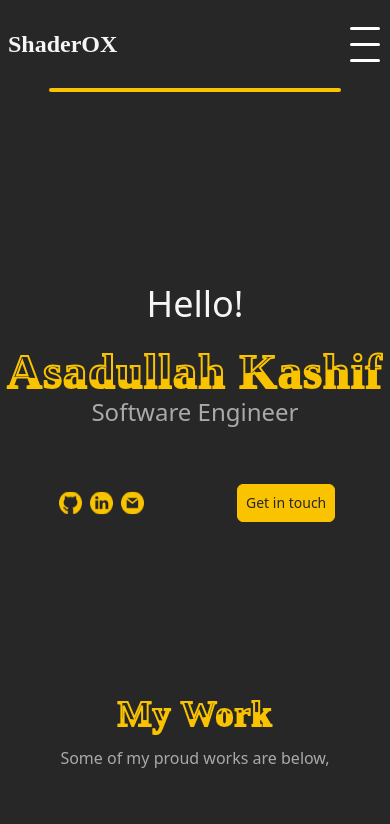
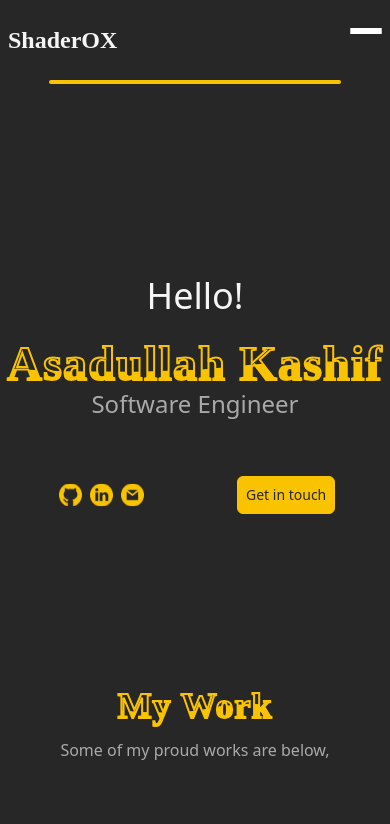
Before and after one commit to ShaderOX/personal-portfolio, a React (Create React App) app: page / in a window 390 px wide. Shown: the top 824 px of the page. Built offline with nearby package versions, Linux system fonts and the light colour scheme.

Commit message:
Made the design of hamburger better

```diff
--- a/src/App.css
+++ b/src/App.css
@@ -51,55 +51,36 @@
 
 /* Hamburger Menu */
 .hamburger-menu {
-  position: relative;
   display: flex;
   width: 32px;
-  height: 40px;
+  height: 24px;
   padding: 0;
-  justify-content: center;
+  flex-direction: column;
+  justify-content: space-between;
   align-items: center;
   border-radius: 3px;
   cursor: pointer;
-
   transition: all 300ms ease-in-out;
 }
 
-.hamburger-menu__burger {
-  width: 30px;
-  height: 3px;
+.hamburger-menu div {
+  height: 2px;
+  width: 100%;
   border-radius: 3px;
   background: white;
   transition: all 300ms ease-in-out;
 }
 
-.hamburger-menu__burger::before,
-.hamburger-menu__burger::after {
-  content: "";
-  position: absolute;
-  width: 30px;
-  height: 3px;
-  border-radius: 3px;
-  background: white;
-  transition: all 300ms ease-in-out;
+.hamburger-menu.open :nth-child(2) {
+  background: transparent;
+  transform: translateX(50px);
 }
 
-.hamburger-menu__burger::before {
-  transform: translate(-15px, -16px);
-}
-
-.hamburger-menu__burger::after {
-  transform: translate(-15px, 16px);
-}
-
-.hamburger-menu.open .hamburger-menu__burger {
-  background: transparent;
-}
-
-.hamburger-menu.open .hamburger-menu__burger::before {
-  transform: translateX(-15px) rotate(-45deg);
+.hamburger-menu.open :first-child {
+  transform: translateY(11px) rotate(-45deg);
   background: theme(colors.myyellow);
 }
-.hamburger-menu.open .hamburger-menu__burger::after {
-  transform: translateX(-15px) rotate(45deg);
+.hamburger-menu.open :last-child {
+  transform: translateY(-11px) rotate(45deg);
   background: theme(colors.myyellow);
 }
--- a/src/components/icons/Hamburger.tsx
+++ b/src/components/icons/Hamburger.tsx
@@ -1,4 +1,4 @@
-import React, { MouseEventHandler, useRef } from "react";
+import React, { useRef } from "react";
 
 type Props = {
   onClick?: Function;
@@ -6,10 +6,10 @@ type Props = {
 };
 
 const Hamburger: React.FC<Props> = props => {
-  const hamburgerRef = useRef<HTMLButtonElement>(null);
+  const hamburgerRef = useRef<HTMLDivElement>(null);
 
   return (
-    <button
+    <div
       className={`hamburger-menu ${props.className}`}
       ref={hamburgerRef}
       onClick={() => {
@@ -18,8 +18,10 @@ const Hamburger: React.FC<Props> = props => {
         if (props.onClick !== undefined) props.onClick();
       }}
     >
-      <div className="hamburger-menu__burger"></div>
-    </button>
+      <div></div>
+      <div></div>
+      <div></div>
+    </div>
   );
 };
 
```
